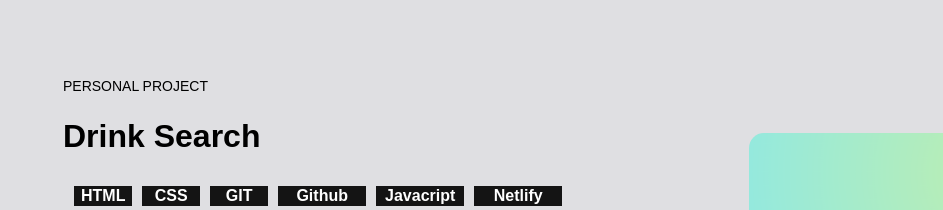
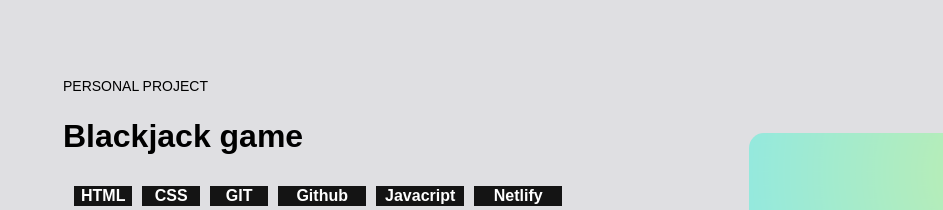
Before and after one commit to andremasilva/portfolio-new, a plain HTML site: page index.html in a window 1280 px wide. Shown: the part 1620-1830 px from the top of the page, without its empty margins (337-1280 px from the left). Drawn offline with Linux system fonts and the light colour scheme; a script that the page names is missing.

Commit message:
bj-1 commit

```diff
--- a/index.html
+++ b/index.html
@@ -148,7 +148,7 @@
     <div class="projects">
       <div class="project">
         PERSONAL PROJECT
-        <h1 style="margin-bottom:30px;font-size: 2rem;">Drink Search</h1>
+        <h1 style="margin-bottom:30px;font-size: 2rem;">Blackjack game</h1>
         <div class="skills">
           <div class="skill2"> HTML </div>
           <div class="skill3"> CSS </div>
```
